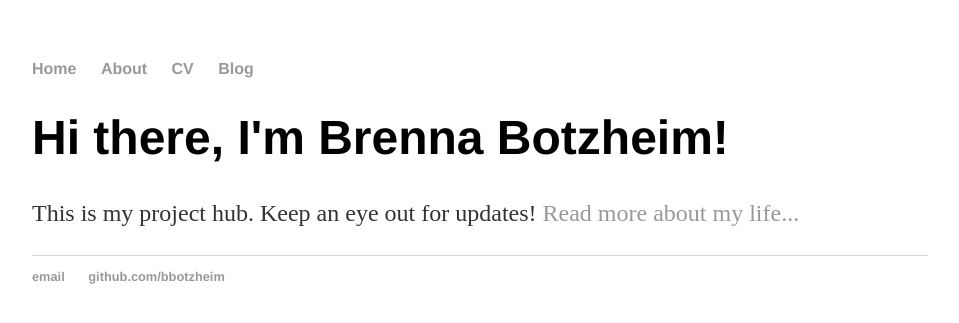
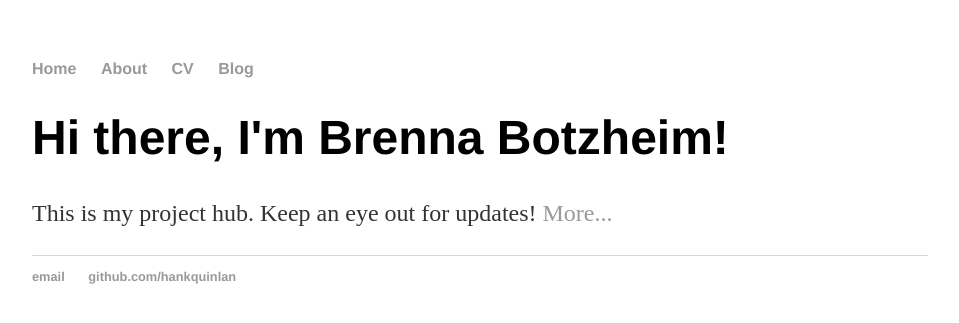
Before and after one commit to bbotzheim/bbotzheim.github.io, a Jekyll site: the page built from index.html, in a window 1280 px wide. Shown: the top 323 px of the page, without its empty margins (160-1119 px from the left). Built offline with Jekyll 4.4.1, drawn with Linux system fonts in a browser that asks for light colours.

Commit message:
Update index.html

```diff
--- a/index.html
+++ b/index.html
@@ -1,30 +1,8 @@
-<!DOCTYPE html>
-<html>
-	<head>
-		<title>Brenna Botzheim</title>
-		<!-- link to main stylesheet -->
-		<link rel="stylesheet" type="text/css" href="/css/main.css">
-	</head>
-	<body>
-		<nav>
-    		<ul>
-        		<li><a href="/">Home</a></li>
-	        	<li><a href="/about">About</a></li>
-        		<li><a href="/cv">CV</a></li>
-        		<li><a href="/blog">Blog</a></li>
-    		</ul>
-		</nav>
-		<div class="container">
-    		<div class="blurb">
-        		<h1>Hi there, I'm Brenna Botzheim!</h1>
-				<p>This is my project hub. Keep an eye out for updates! <a href="/about">Read more about my life...</a></p>
-    		</div><!-- /.blurb -->
-		</div><!-- /.container -->
-		<footer>
-    		<ul>
-        		<li><a href="mailto:botzheimb@gmail.com">email</a></li>
-        		<li><a href="https://github.com/hankquinlan">github.com/bbotzheim</a></li>
-			</ul>
-		</footer>
-	</body>
-</html>
+---
+layout: default
+title: Brenna Botzheim
+---
+<div class="blurb">
+	<h1>Hi there, I'm Brenna Botzheim!</h1>
+	<p>This is my project hub. Keep an eye out for updates! <a href="/about">More...</a></p>
+</div><!-- /.blurb -->
```
